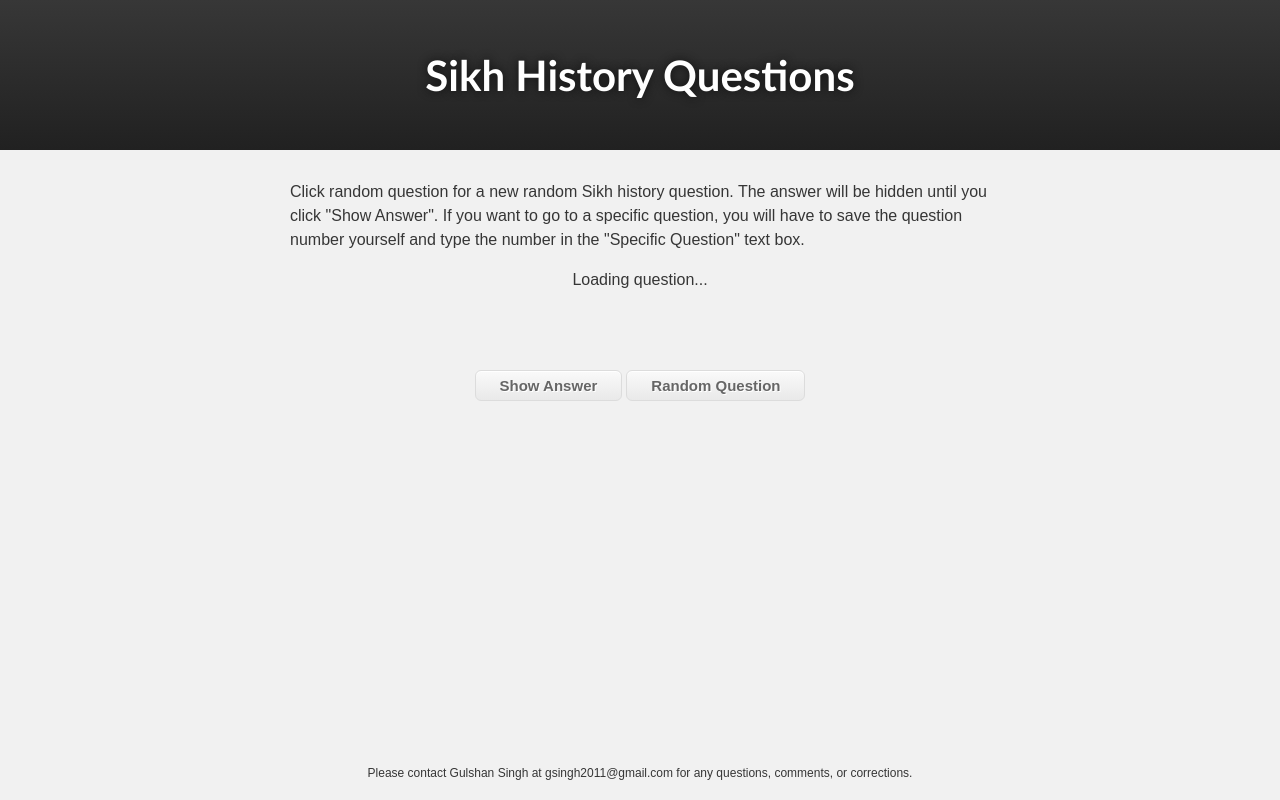
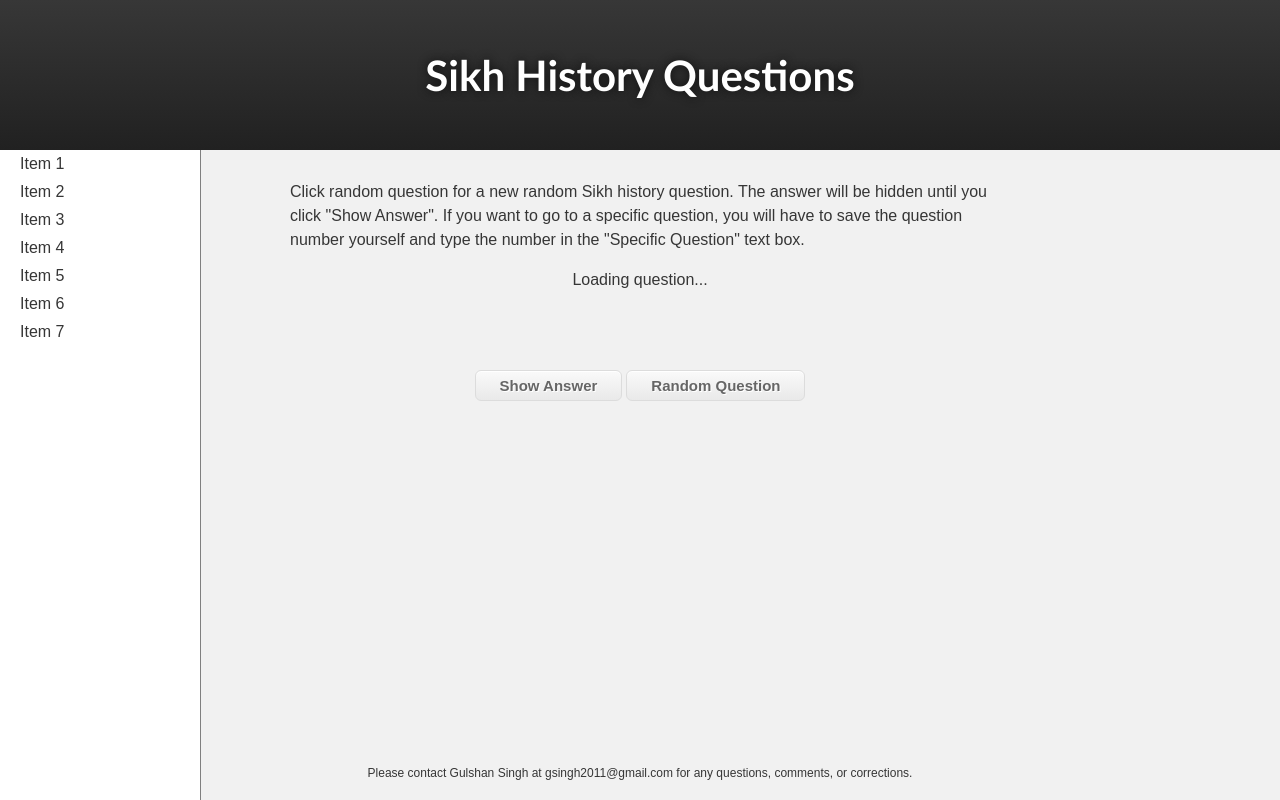
Before and after one commit to gsingh93/sikhhistoryquestions, a PHP site: page / in a window 1280 px wide. Run offline with PHP 8.4, Linux system fonts and the light colour scheme; data that the repository does not hold is empty; a stand-in replaces the project's code that opens the database connection; some libraries are stand-ins or nearby versions.

Commit message:
Added stub sidebar

```diff
--- a/index.php
+++ b/index.php
@@ -3,6 +3,12 @@
     <head>
       <title>Sikh History Questions</title>
       <link rel="stylesheet" type="text/css" href="style.css">
+        <style>
+	  #selectable .ui-selecting { background: #FECA40; }
+	  #selectable .ui-selected { background: #F39814; color: white; }
+	  #selectable { position: absolute; top: 150px; bottom: 0; list-style-type: none; float: left; background: white; width: 200px; border-right: 1px solid grey;}
+	  #selectable li { padding: 5px 20px; font-family: "Arial"; }
+	</style>
     </head>
     <body>
       <div id="header">
@@ -10,6 +16,15 @@
 	  Sikh History Questions
 	</div>
       </div>
+      <ol id="selectable">
+	<li class="ui-widget-content">Item 1</li>
+	<li class="ui-widget-content">Item 2</li>
+	<li class="ui-widget-content">Item 3</li>
+	<li class="ui-widget-content">Item 4</li>
+	<li class="ui-widget-content">Item 5</li>
+	<li class="ui-widget-content">Item 6</li>
+	<li class="ui-widget-content">Item 7</li>
+      </ol>
       <div id="container">
 	<p>
 	  Click random question for a new random Sikh history question. The answer will be hidden until you click "Show Answer". If you want to go to a specific question, you will have to save the question number yourself and type the number in the "Specific Question" text box.
@@ -31,6 +46,13 @@
       <!-- JAVASCRIPT -->
 
       <script src="//ajax.googleapis.com/ajax/libs/jquery/1.9.1/jquery.min.js"></script>
+      <script src="//ajax.googleapis.com/ajax/libs/jqueryui/1.10.1/jquery-ui.min.js"></script>
+      <script>
+	$(function() {
+	  $("#selectable").selectable();
+	});
+      </script>
+
       <script type="text/javascript">
 	function showAnswer() {
 	  var answer = document.getElementById("answer");
@@ -41,7 +63,6 @@
 	  answer.style.visibility = "hidden";
  	  $('#question').html('<span style="font-family: Arial">Loading question...</span>');
 	  $.post("/sikhhistoryquestions/get-question.php", function(data) {
-	    console.log(data);
 	    data = $.parseJSON(data);
 	    $('#question').html(data.question);
 	    $('#answer').html(data.answer);
--- a/style.css
+++ b/style.css
@@ -6,6 +6,10 @@
 * {
     margin: 0;
     padding: 0;
+}
+
+html, body {
+    height: 100%;
 }
 
 body {
@@ -53,10 +57,11 @@ body {
 }
 
 #header_inner {
+    height: 150px;
+    line-height: 150px;
     font-size: 42px;
     font-weight: 700;
     text-shadow: #111 0px 0px 10px;
-    padding: 50px;
     margin: 0 auto;
     font-family: 'Myriad Pro', Calibri, Helvetica, Arial, sans-serif;
 }
```
